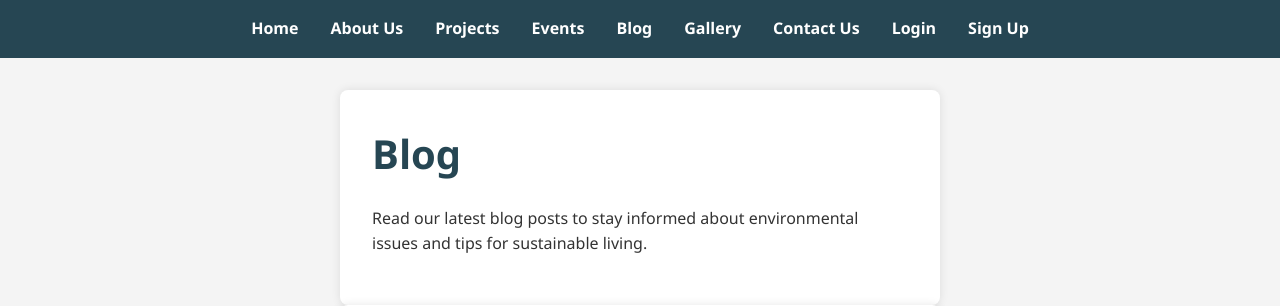
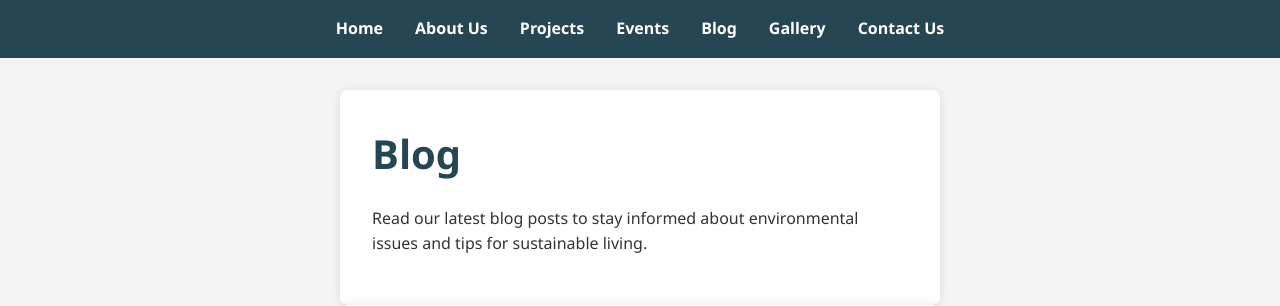
Before and after one commit to ryanmwakisha/EcoGreenInitiative, a PHP site: page /blog.php in a window 1280 px wide. Shown: the top 306 px of the page. Run offline with PHP 8.4, Linux system fonts and the light colour scheme.

Commit message:
commit changes

```diff
--- a/about.php
+++ b/about.php
@@ -21,8 +21,6 @@ require_once 'db_connect.php';
                 <li><a href="blog.php">Blog</a></li>
                 <li><a href="gallery.php">Gallery</a></li>
                 <li><a href="contact.php">Contact Us</a></li>
-                <li><a href="login.php">Login</a></li>
-                <li><a href="signup.php">Sign Up</a></li>
             </ul>
         </nav>
     </header>
--- a/blog.php
+++ b/blog.php
@@ -21,8 +21,6 @@ require_once 'db_connect.php';
                 <li><a href="blog.php">Blog</a></li>
                 <li><a href="gallery.php">Gallery</a></li>
                 <li><a href="contact.php">Contact Us</a></li>
-                <li><a href="login.php">Login</a></li>
-                <li><a href="signup.php">Sign Up</a></li>
             </ul>
         </nav>
     </header>
--- a/contact.php
+++ b/contact.php
@@ -36,8 +36,6 @@ if ($_SERVER['REQUEST_METHOD'] === 'POST') {
                 <li><a href="blog.php">Blog</a></li>
                 <li><a href="gallery.php">Gallery</a></li>
                 <li><a href="contact.php">Contact Us</a></li>
-                <li><a href="login.php">Login</a></li>
-                <li><a href="signup.php">Sign Up</a></li>
             </ul>
         </nav>
     </header>
```
